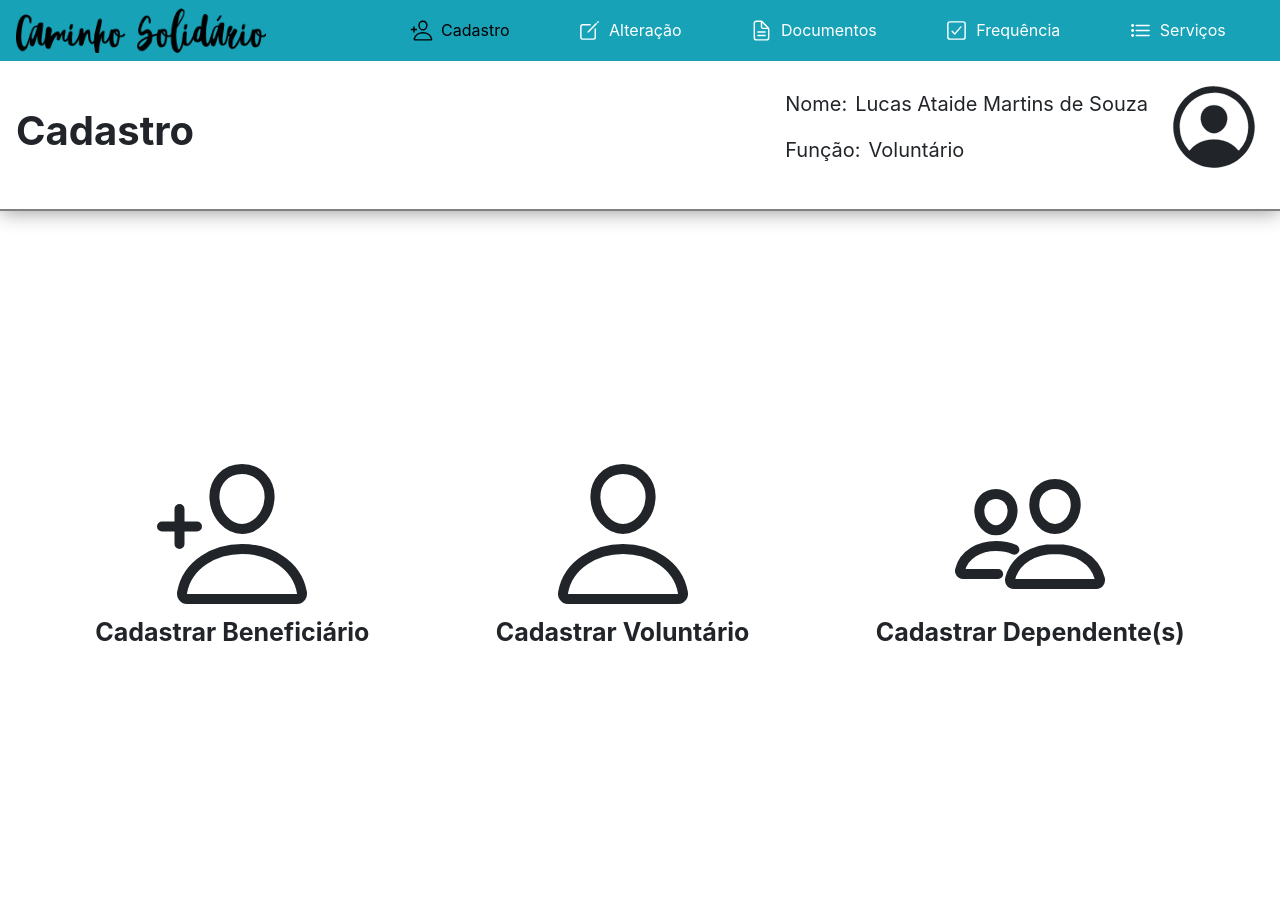
After one commit to Lucas200507/caminhoSolidario_web, a PHP site: page /html/cadastro.html in a window 1280 px wide. The commit adds this page. Run offline with PHP 8.4, Linux system fonts and the light colour scheme.

Commit message:
Criando a pagina cadastro.html

```diff
--- a/css/index.css
+++ b/css/index.css
@@ -2,6 +2,17 @@
 
 :root{
     --altura_tela: 100vh;
+}
+
+html{
+    margin: 0;
+    padding: 0;
+}
+
+body{
+    margin: 0;
+    padding: 0;
+
 }
 
 #btVoltar{
@@ -111,8 +122,8 @@
 }
 
 .icones_nav{
+    color: white;
     font-size: 23px;
-    color: white;
 }
 
 .itens_navegadores{
@@ -166,9 +177,30 @@
 #rodape_home{
     bottom: 0;
     margin: 0;
-    position: absolute; /*DUVIDA*/
+    position: fixed;
+
+
 }
 
+
+/* //////////////////////////////////////////////////////////////////////////////////////// */
+                /* CADASTRO */
+#main_cadastro{
+    display: flex;
+    padding: 2em;
+    margin: 0;
+    flex-direction: row;
+    align-items: center;
+    justify-content: space-around;
+}
+
+.icones_cadastro{
+    font-size: 10em;
+}
+
+.container_icones_cadastro:hover{
+    color: rgb(56, 144, 160);
+}
 /****************************************************************/
 
     /* RESPONSIVIDADE  */
@@ -196,6 +228,17 @@
 
     #container_MainHome p{
         font-size: 5em;
+    }
+
+    #main_cadastro{
+        display: flex;
+        flex-direction: column;
+        justify-content: space-around;
+    }
+
+    .container_icones_cadastro{
+        display: flex;
+        margin: 0.5em;
     }
 }
 
@@ -228,6 +271,20 @@
     #container_principalHome{
         width: 50%;
 
+    }
+
+    #main_cadastro{
+        display: flex;
+        padding: 2em;
+        margin: 0;
+        flex-direction: row;
+        align-items: center;
+        justify-content: space-around;
+    }
+
+    .container_icones_cadastro{
+        display: flex;
+        margin: 0;
     }
 
 }
--- /dev/null
+++ b/html/cadastro.html
@@ -0,0 +1,101 @@
+<!DOCTYPE html>
+<html lang="pt-br">
+<head>
+    <meta charset="UTF-8">
+    <meta http-equiv="X-UA-Compatible" content="IE=edge">
+    <meta name="viewport" content="width=device-width, initial-scale=1.0">
+    <title>Cadastro</title>
+    <!-- icone no titulo da pagina -->
+    <link rel="icon" href="/img/logo_semnome.png" >
+
+    <link rel="stylesheet" href="/css/index.css">
+
+    <!-- BOOTSTRAP CSS -->
+    <link rel="stylesheet" href="https://cdn.jsdelivr.net/npm/bootstrap@4.3.1/dist/css/bootstrap.min.css" integrity="sha384-ggOyR0iXCbMQv3Xipma34MD+dH/1fQ784/j6cY/iJTQUOhcWr7x9JvoRxT2MZw1T" crossorigin="anonymous">
+</head>
+<body>
+    <nav class="navbar navbar-expand-lg navbar-dark bg-info justify-content-between">
+        <!-- logo -->
+            <a href="#" class="navbar-brand p-0 d-block" id="container_logoHome">
+            <img src="/img/logodolado - Copia.png" alt="" id="logo_navegacaoHome" class=" m-0">
+
+        </a>
+
+        <!-- Menu Hamburguer -->
+            <button class="navbar-toggler" data-toggle="collapse" data-target="#navegacaoHome" id="botaoHamburguer">
+            <span class="navbar-toggler-icon"></span><!-- Aparece quado você diminui o tamanho da tela para o tamanho definido em "nav>navbar-expand-(md)" -->
+            </button>
+
+            <!-- navegação -->
+            <div class="collapse navbar-collapse justify-content-end" id="navegacaoHome">
+            <ul class="navbar-nav ml-1 justify-content-around" id="navegadores_links">
+                <li class="nav-item itens_navegadores">
+                    <ion-icon name="person-add-outline" class="icones_nav" id="linksNavegacaoSelecionado"></ion-icon>
+                    <a href="" class="nav-link" id="linksNavegacaoSelecionado">Cadastro</a>
+                </li>
+                <li class="nav-item itens_navegadores">
+                    <ion-icon name="create-outline" class="icones_nav"></ion-icon>
+                <a href="" class="nav-link" id="linksNavegacao">Alteração</a>
+                </li>
+                <li class="nav-item itens_navegadores">
+                <ion-icon name="document-text-outline" class="icones_nav"></ion-icon>
+                    <a href="" class="nav-link" id="linksNavegacao">Documentos</a>
+                </li>
+                <li class="nav-item itens_navegadores">
+                    <ion-icon name="checkbox-outline" class="icones_nav"></ion-icon>
+                    <a href="" class="nav-link" id="linksNavegacao">Frequência</a>
+                </li>
+                <li class="nav-item itens_navegadores">
+                    <ion-icon name="list-outline" class="icones_nav"></ion-icon>
+                    <a href="/html/home.html" class="nav-link" id="linksNavegacao">Serviços</a>
+                </li>
+            </ul>
+            </div>
+    </nav>
+
+    <div class="d-flex justify-content-between w-100" id="titulo_home">
+        <span class="text-start w-25">
+            <h3>Cadastro</h3>
+        </span>
+        <div class="d-flex flex-row align-items-center justify-content-end w-75">
+            <span class="mr-3 d-none d-md-block" id="usuario_home">
+                <div id="nome-titulo_home" class="d-flex flex-row">
+                    <p class="mr-2">Nome:</p>
+                    <p>Lucas Ataide Martins de Souza</p>
+                </div>
+                <div id="funcao-titulo_home" class="d-flex flex-row">
+                    <p class="mr-2">Função:</p>
+                    <p>Voluntário</p>
+                </div>
+            </span>
+            <span>
+                <ion-icon name="person-circle-outline" id="icon_user_home"></ion-icon>
+            </span>
+        </div>
+    </div>
+    <main style="height: 700px;" id="main_cadastro">
+            <div class="container_icones_cadastro d-flex align-items-center flex-column">
+                <ion-icon name="person-add-outline" class="icones_cadastro"></ion-icon>
+                <p style="font-size: 25px; font-weight: bold;">Cadastrar Beneficiário</p>
+
+            </div>
+            <div class="container_icones_cadastro d-flex align-items-center flex-column">
+                <ion-icon name="person-outline" class="icones_cadastro"></ion-icon>
+                <p style="font-size: 25px; font-weight: bold;">Cadastrar Voluntário</p>
+            </div>
+            <div class="container_icones_cadastro d-flex align-items-center flex-column">
+                <ion-icon name="people-outline" class="icones_cadastro"></ion-icon>
+                <p style="font-size: 25px; font-weight: bold;">Cadastrar Dependente(s)</p>
+            </div>
+    </main>
+
+
+
+    <script src="https://code.jquery.com/jquery-3.3.1.slim.min.js" integrity="sha384-q8i/X+965DzO0rT7abK41JStQIAqVgRVzpbzo5smXKp4YfRvH+8abtTE1Pi6jizo" crossorigin="anonymous"></script>
+    <script src="https://cdn.jsdelivr.net/npm/popper.js@1.14.7/dist/umd/popper.min.js" integrity="sha384-UO2eT0CpHqdSJQ6hJty5KVphtPhzWj9WO1clHTMGa3JDZwrnQq4sF86dIHNDz0W1" crossorigin="anonymous"></script>
+    <script src="https://cdn.jsdelivr.net/npm/bootstrap@4.3.1/dist/js/bootstrap.min.js" integrity="sha384-JjSmVgyd0p3pXB1rRibZUAYoIIy6OrQ6VrjIEaFf/nJGzIxFDsf4x0xIM+B07jRM" crossorigin="anonymous"></script>
+    <!-- IONICONS -->
+    <script type="module" src="https://unpkg.com/ionicons@7.1.0/dist/ionicons/ionicons.esm.js"></script>
+    <script nomodule src="https://unpkg.com/ionicons@7.1.0/dist/ionicons/ionicons.js"></script>
+</body>
+</html>
```
Also changed, not shown: html/home.html (+5 -7 lines), html/splash.html (line endings or trailing spaces).
